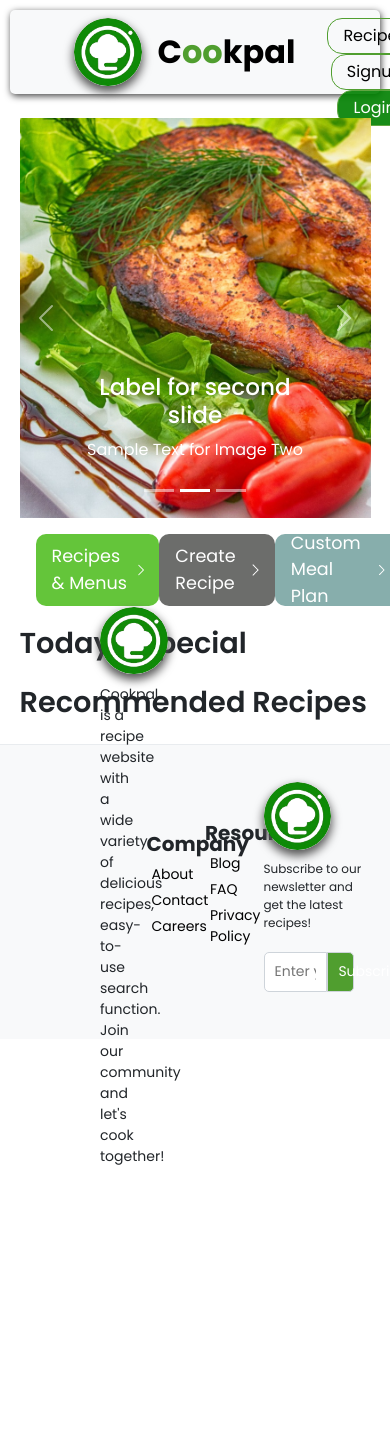
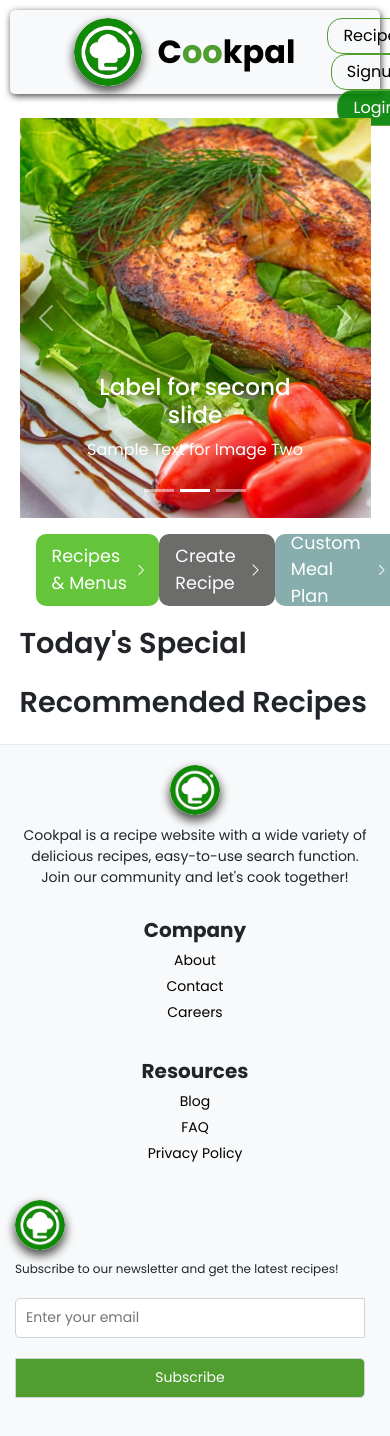
Before and after one commit to rithakith/RecipeApp, a React (Vite) app: page / in a window 390 px wide. Shown: the top 1436 px of the page. Before the commit the page ends 1177 px from the top, so only its background shows below. Built offline with nearby package versions, Linux system fonts and the light colour scheme.

Commit message:
chore: Update Footer component styling for mobile responsiveness

```diff
--- a/src/components/Footer/Footer.css
+++ b/src/components/Footer/Footer.css
@@ -123,3 +123,48 @@
   background-color: #509e2f;
   color: white;
 }
+
+@media screen and (max-width: 768px) {
+  .footer {
+    flex-direction: column;
+    height: auto;
+    padding: 20px;
+  }
+
+  .logo-section,
+  .company-menu,
+  .resources-menu,
+  .subscribe-section {
+    width: 100%;
+    padding: 0;
+    margin-bottom: 20px;
+  }
+
+  .description{
+    text-align: center;
+    width: 100% ;
+  }
+
+  .logo-section {
+    text-align: center;
+  }
+
+  .logo-section img,
+  .subscribe-section img {
+    width: 50px;
+    height: 50px;
+  }
+
+  .company-menu,
+  .resources-menu {
+    text-align: center;
+  }
+
+  .subscribe-section input[type="email"] {
+    width: 100%;
+  }
+
+  .subscribe-section button {
+    width: 100%;
+  }
+}
```
